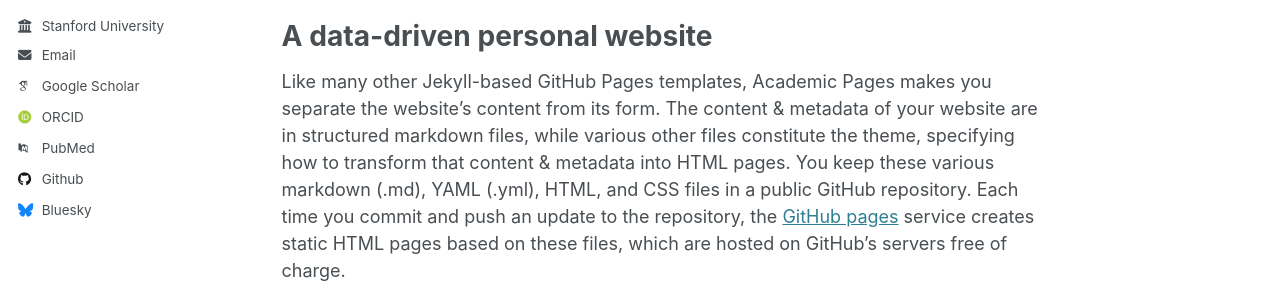
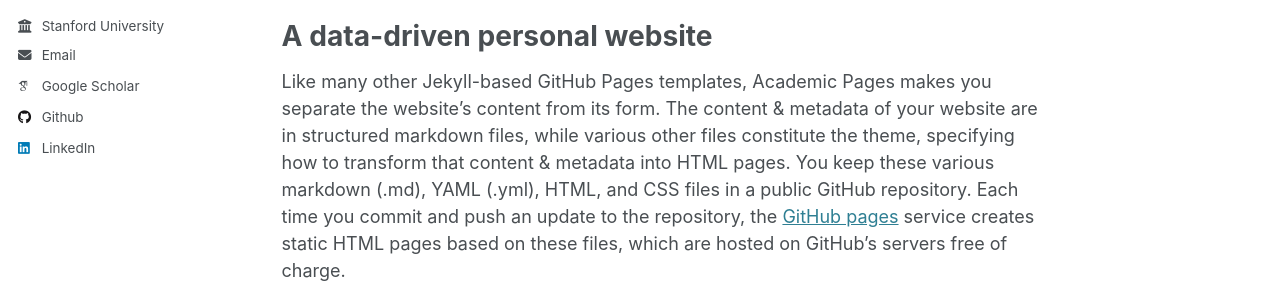
Before and after one commit to renancyoshida/renancyoshida.github.io, a Jekyll site: the page built from _pages/about.md, in a window 1280 px wide. Shown: the part 423-730 px from the top of the page. Built offline with Jekyll 4.4.1, drawn with Linux system fonts in a browser that asks for light colours; some web fonts are replaced; part of the change alters nothing that is shown.

Commit message:
Update _config.yml

```diff
--- a/_config.yml
+++ b/_config.yml
@@ -32,11 +32,11 @@ author:
 
   # Academic websites
   arxiv            : # URL - Update with the correct link to your profile
-  googlescholar    : "https://scholar.google.com/citations?user=PS_CX0AAAAAJ"
+  googlescholar    : "https://scholar.google.com/citations?user=mxHq4e0AAAAJ&hl=en&oi=ao"
   impactstory      : # URL
-  orcid            : "http://orcid.org/yourorcidurl"
+  #orcid            : "http://orcid.org/yourorcidurl"
   semantic         : # URL
-  pubmed           : "https://www.ncbi.nlm.nih.gov/pubmed/?term=john+snow"
+  #pubmed           : "https://www.ncbi.nlm.nih.gov/pubmed/?term=john+snow"
   researchgate     : # URL
   scopus           : # URL
 
@@ -49,7 +49,7 @@ author:
   stackoverflow    : # User number or user number and name (i.e., use "1" or "1/jeff-atwood")
 
   # Social media
-  bluesky          : "bsky.app" # Replace this with you Bluesky username
+  #bluesky          : "bsky.app" # Replace this with you Bluesky username
   facebook         : # Username
   flickr           : # Username
   foursquare       : # Username
@@ -58,7 +58,7 @@ author:
   keybase          : # Username
   instagram        : # Username
   lastfm           : # Username
-  linkedin         : # Username
+  linkedin         : "renancy"
   mastodon         : # URL
   medium           : # URL
   pinterest        : # Username
```
